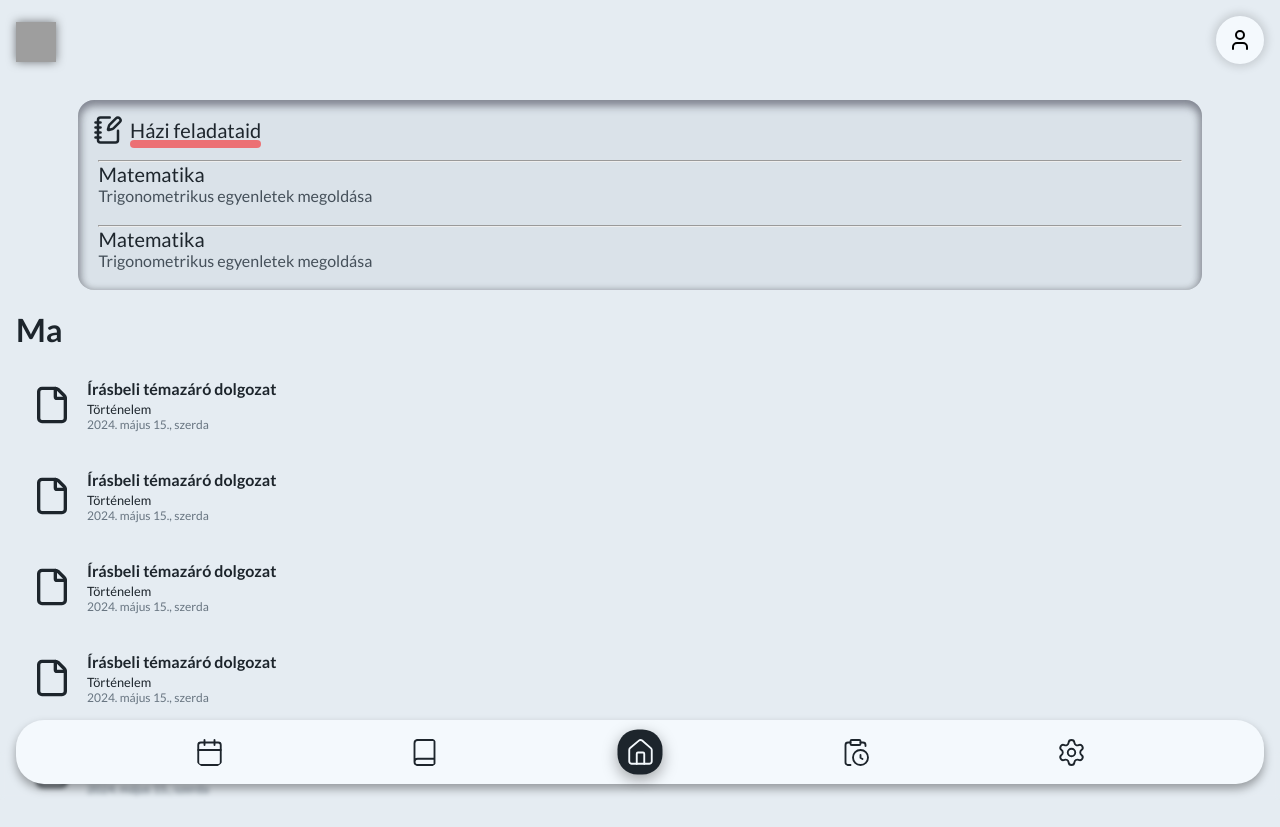
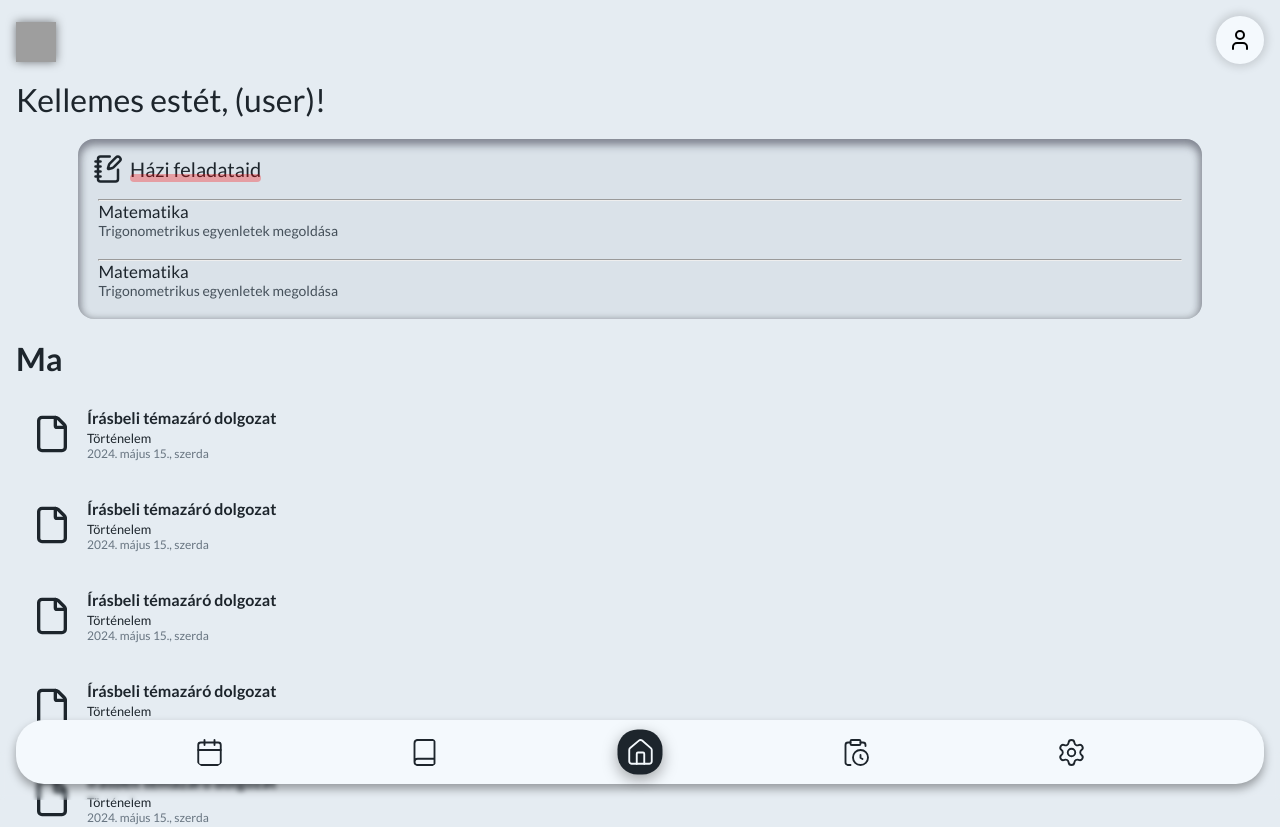
Before and after one commit to p3cap/KretaKopi, a Vue app: page / in a window 1280 px wide. Shown: the top 827 px of the page. Built offline with nearby package versions, Linux system fonts and the light colour scheme; grey boxes are pictures that could not be loaded.

Commit message:
homepage
fixed text-sizes, added english translations

```diff
--- /dev/null
+++ b/Frontend/package.json
@@ -0,0 +1,5 @@
+{
+  "dependencies": {
+    "vue-animejs": "^2.1.1"
+  }
+}
--- a/package.json
+++ b/package.json
@@ -16,13 +16,14 @@
     "firebase": "^12.8.0",
     "lucide-vue-next": "^0.563.0",
     "vue": "^3.5.27",
+    "vue-dayjs": "^1.0.2",
     "vue-router": "^4.6.4"
   },
   "devDependencies": {
     "@vitejs/plugin-vue": "^6.0.3",
     "concurrently": "^8.2.2",
     "prettier": "3.8.1",
-    "vite": "beta",
+    "vite": "^7.3.1",
     "vite-plugin-vue-devtools": "^8.0.5"
   },
   "engines": {
--- a/src/components/Activity.vue
+++ b/src/components/Activity.vue
@@ -95,8 +95,8 @@ div p {
     border-radius: 1rem;
     min-width: 300px;
     max-width: 90%;
-    height: 670px;
-    width: 400px;
+    height: 570px;
+    width: 300px;
     display: flex;
     flex-direction: column;
 }
--- a/src/components/HWContainer.vue
+++ b/src/components/HWContainer.vue
@@ -1,6 +1,7 @@
 <script setup>
 import { NotebookPen } from 'lucide-vue-next';
 import HomeWorks from "../components/HomeWorks.vue";
+import { translateKey as t } from "@/data/translate.js";
 </script>
 
 <template>
@@ -8,7 +9,7 @@ import HomeWorks from "../components/HomeWorks.vue";
         <div class="container">
             <div id="header">
                 <NotebookPen id="note" />
-                <p id="title">Házi feladataid</p>
+                <p id="title">{{ t("homeworks") }}</p>
             </div>
             <HomeWorks />
             <HomeWorks />
@@ -47,11 +48,11 @@ main {
     content: "";
     position: absolute;
     left: 0;
-    bottom: -6px;
+    bottom: -1px;
     width: 100%; /* pontosan a szöveg szélessége */
     height: 8px;
     background-color: red;
-    opacity: 0.5;
+    opacity: 0.3;
     border-radius: 0.5rem;
 }
 
--- a/src/components/HomeWorks.vue
+++ b/src/components/HomeWorks.vue
@@ -22,10 +22,11 @@
     background-color: var(--Platinum);
 }
 #toptext {
-    font-size: 20px;
+    font-size: 17px;
     color: var(--Carbon-Black);
 }
 #desc {
+    font-size: 14px;
     color: var(--Iron-Grey);
 }
 </style>
--- a/src/data/langDictionary.js
+++ b/src/data/langDictionary.js
@@ -250,5 +250,9 @@ export default {
   "good_afternoon": {
     "EN": "Good afternoon",
     "HU": "Szép délutánt"
+  },
+  "homeworks": {
+    "EN": "To-do's",
+    "HU": "Házi feladataid"
   }
 }
--- a/src/views/HomeView.vue
+++ b/src/views/HomeView.vue
@@ -1,5 +1,4 @@
 <script setup>
-import { ref, computed } from 'vue';
 import ActivityContainer from "../components/ActivityContainer.vue";
 import HWContainer from "../components/HWContainer.vue";
 import dayjs from 'dayjs';
@@ -11,13 +10,13 @@ function uzenet() {
     if (hour < 10) return t('good_morning')
     if (hour < 12) return t("nice_day")
     if (hour < 18) return t('good_afternoon')
-    if (hour < 3) return t('good_night')
+    return t('good_evening')
 }
 
 </script>
 
 <template>
-    <h1 id="uzenet">{{uzenet()}}</h1>
+    <h1 id="uzenet">{{uzenet()}}, (user)!</h1>
 
     <HWContainer />
     <ActivityContainer />
```
Also changed, not shown: 2 other files (tests, documents, lock files or other folders).
